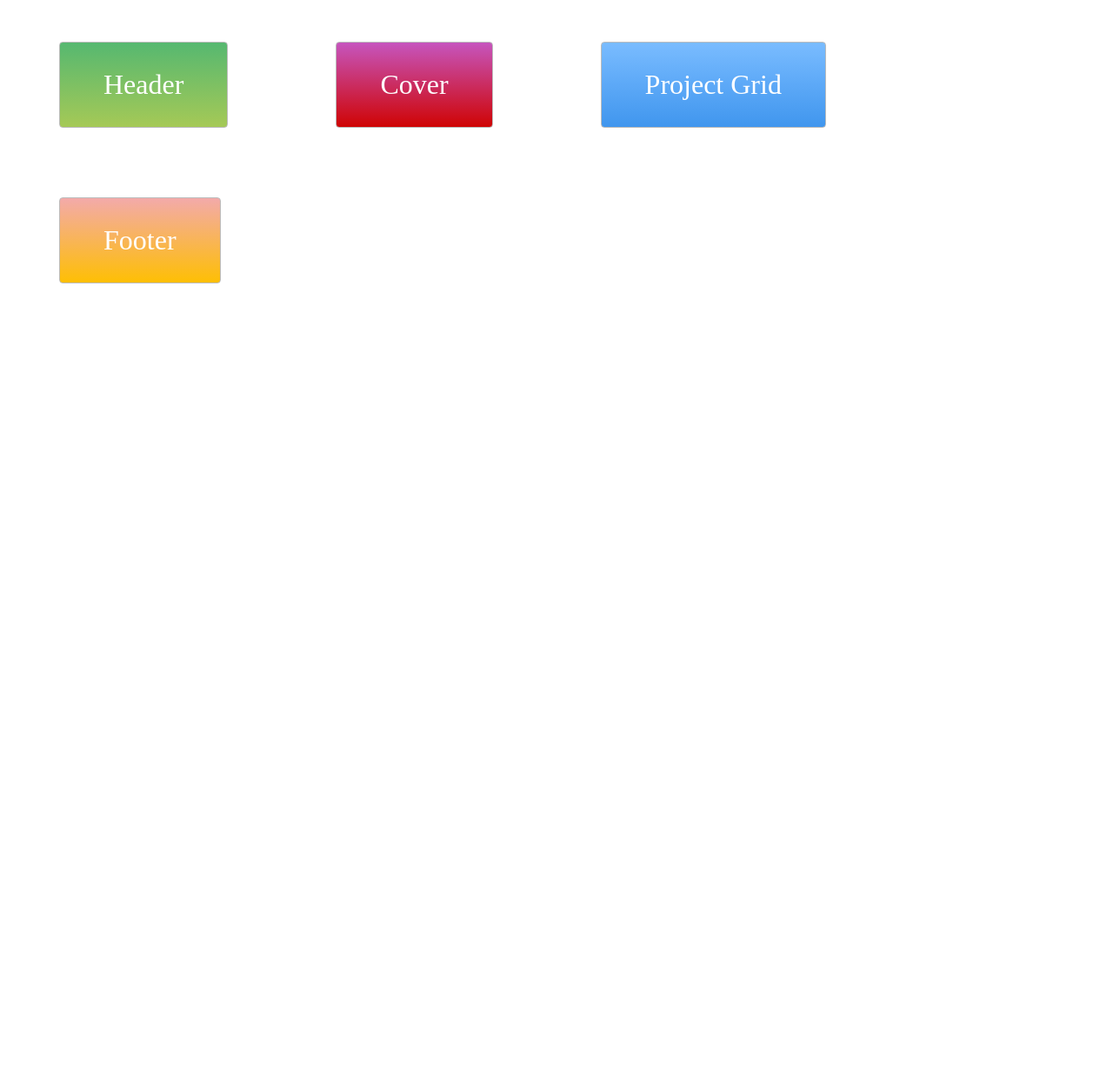
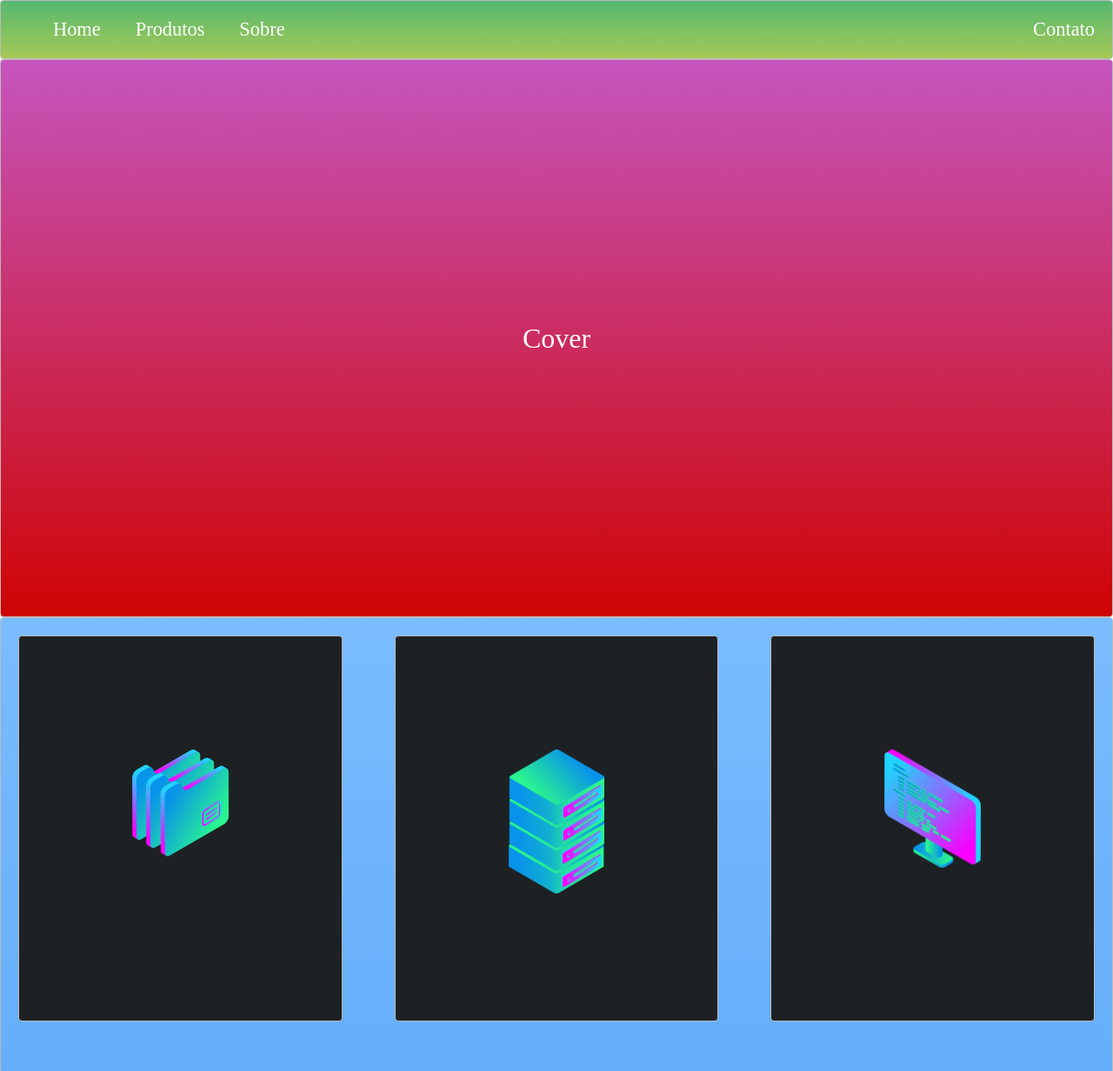
Before and after one commit to AndreVeral/ProjectLayout, a plain HTML site: page index.html in a window 1280 px wide. Shown: the top 1232 px of the page at 87% size. Before the commit the page ends 800 px from the top, so only its background shows below. Drawn offline with Linux system fonts and the light colour scheme.

Commit message:
Implementing page design and layout

```diff
--- a/index.html
+++ b/index.html
@@ -5,9 +5,38 @@
   <link rel="stylesheet" type="text/css" href="./style.css">
 </head>
 <body>
-  <div class="zone green">Header</div>
-  <div class="zone red">Cover</div>
-  <div class="zone blue">Project Grid</div>
+
+
+<header class="header">
+  <nav class="zone green">
+    <ul class="header-list">
+      <li><a href="">Home</a></li>
+      <li><a href="">Produtos</a></li>
+      <li><a href="">Sobre</a></li>
+      <li class="push"><a href="">Contato</a></li>
+    </ul>
+  </nav>
+</header>
+
+<main class="cover">
+  <nav class="container zone red">Cover</nav>
+</main>
+<main class="grid">
+  <div class="zone blue grid-wrapper">
+    <div class="box zone"><img src="./img/files_2.png" alt=""></div>
+    <div class="box zone"><img src="./img/server_2_2.png" alt=""></div>
+    <div class="box zone"><img src="./img/monitor_coding_2.png" alt=""></div>
+    <div class="box zone"><img src="./img/monitor_settings_2.png" alt=""></div>
+    <div class="box zone"><img src="./img/server_3.png" alt=""></div>
+    <div class="box zone"><img src="./img/undraw.png" alt=""></div>
+    <div class="box zone"><img src="./img/desktop_analytics_2.png" alt=""></div>
+    <div class="box zone"><img src="./img/data_storage_2_2.png" alt=""></div>
+  </div>
+</main>
+<footer class="footer">
   <div class="zone yellow">Footer</div>
+</footer>
+
+
 </body>
 </html>
--- a/style.css
+++ b/style.css
@@ -1,71 +1,144 @@
+body {
+    margin: auto 0;
+}
+
+
 .zone {
-    padding:30px 50px;
-    margin:40px 60px;
-    cursor:pointer;
-    display:inline-block;
-    color:#FFF;
-    font-size:2em;
-    border-radius:4px;
-    border:1px solid #bbb;
+    cursor: pointer;
+    color: #FFF;
+    font-size: 2em;
+    border-radius: 4px;
+    border: 1px solid #bbb;
     transition: all 0.3s linear;
 }
 
+/*Nav*/
+
+
+.header-list {
+    display: flex;
+    list-style: none;
+    font-size: 0.7em;
+    margin: 0;
+}
+
+@media only screen and (max-width: 600px) {
+    .header {
+        font-size: 0.5em;
+        padding: 0;
+    }
+}
+
+.push {
+    margin-left: auto;
+}
+
+li {
+    padding: 20px;
+}
+
+a {
+    color: white;
+    text-decoration: none;
+}
+
+/*COVER*/
+.container {
+    display: flex;
+    align-items: center;
+    justify-content: center;
+    height: 80vh;
+}
+
+/*GRID*/
+.grid-wrapper{
+    display: grid;
+    grid-gap: 20px;
+    grid-template-columns: repeat(auto-fill, minmax(350px, 1fr));
+}
+
+.box > img{
+    width: 100% ;
+}
+
+.box{
+    background-color: #1d2124;
+    padding: 130px;
+    margin: 20px    ;
+}
+
 .zone:hover {
-    -webkit-box-shadow:rgba(0,0,0,0.8) 0px 5px 15px, inset rgba(0,0,0,0.15) 0px -10px 20px;
-    -moz-box-shadow:rgba(0,0,0,0.8) 0px 5px 15px, inset rgba(0,0,0,0.15) 0px -10px 20px;
-    -o-box-shadow:rgba(0,0,0,0.8) 0px 5px 15px, inset rgba(0,0,0,0.15) 0px -10px 20px;
-    box-shadow:rgba(0,0,0,0.8) 0px 5px 15px, inset rgba(0,0,0,0.15) 0px -10px 20px;
+    -webkit-box-shadow: rgba(0, 0, 0, 0.8) 0px 5px 15px, inset rgba(0, 0, 0, 0.15) 0px -10px 20px;
+    -moz-box-shadow: rgba(0, 0, 0, 0.8) 0px 5px 15px, inset rgba(0, 0, 0, 0.15) 0px -10px 20px;
+    -o-box-shadow: rgba(0, 0, 0, 0.8) 0px 5px 15px, inset rgba(0, 0, 0, 0.15) 0px -10px 20px;
+    box-shadow: rgba(0, 0, 0, 0.8) 0px 5px 15px, inset rgba(0, 0, 0, 0.15) 0px -10px 20px;
+
 }
+
 
 /*https://paulund.co.uk/how-to-create-shiny-css-buttons*/
 /***********************************************************************
  *  Green Background
  **********************************************************************/
-.green{
+
+.green {
     background: #56B870; /* Old browsers */
     background: -moz-linear-gradient(top, #56B870 0%, #a5c956 100%); /* FF3.6+ */
-    background: -webkit-gradient(linear, left top, left bottom, color-stop(0%,#56B870), color-stop(100%,#a5c956)); /* Chrome,Safari4+ */
-    background: -webkit-linear-gradient(top, #56B870 0%,#a5c956 100%); /* Chrome10+,Safari5.1+ */
-    background: -o-linear-gradient(top, #56B870 0%,#a5c956 100%); /* Opera 11.10+ */
-    background: -ms-linear-gradient(top, #56B870 0%,#a5c956 100%); /* IE10+ */
-    background: linear-gradient(top, #56B870 0%,#a5c956 100%); /* W3C */
+    background: -webkit-gradient(linear, left top, left bottom, color-stop(0%, #56B870), color-stop(100%, #a5c956)); /* Chrome,Safari4+ */
+    background: -webkit-linear-gradient(top, #56B870 0%, #a5c956 100%); /* Chrome10+,Safari5.1+ */
+    background: -o-linear-gradient(top, #56B870 0%, #a5c956 100%); /* Opera 11.10+ */
+    background: -ms-linear-gradient(top, #56B870 0%, #a5c956 100%); /* IE10+ */
+    background: linear-gradient(top, #56B870 0%, #a5c956 100%); /* W3C */
+
 }
 
 /***********************************************************************
  *  Red Background
  **********************************************************************/
-.red{
+.red {
     background: #C655BE; /* Old browsers */
     background: -moz-linear-gradient(top, #C655BE 0%, #cf0404 100%); /* FF3.6+ */
-    background: -webkit-gradient(linear, left top, left bottom, color-stop(0%,#C655BE), color-stop(100%,#cf0404)); /* Chrome,Safari4+ */
-    background: -webkit-linear-gradient(top, #C655BE 0%,#cf0404 100%); /* Chrome10+,Safari5.1+ */
-    background: -o-linear-gradient(top, #C655BE 0%,#cf0404 100%); /* Opera 11.10+ */
-    background: -ms-linear-gradient(top, #C655BE 0%,#cf0404 100%); /* IE10+ */
-    background: linear-gradient(top, #C655BE 0%,#cf0404 100%); /* W3C */
+    background: -webkit-gradient(linear, left top, left bottom, color-stop(0%, #C655BE), color-stop(100%, #cf0404)); /* Chrome,Safari4+ */
+    background: -webkit-linear-gradient(top, #C655BE 0%, #cf0404 100%); /* Chrome10+,Safari5.1+ */
+    background: -o-linear-gradient(top, #C655BE 0%, #cf0404 100%); /* Opera 11.10+ */
+    background: -ms-linear-gradient(top, #C655BE 0%, #cf0404 100%); /* IE10+ */
+    background: linear-gradient(top, #C655BE 0%, #cf0404 100%); /* W3C */
+
 }
 
 /***********************************************************************
  *  Yellow Background
  **********************************************************************/
-.yellow{
+.footer {
+
+}
+
+.yellow {
     background: #F3AAAA; /* Old browsers */
     background: -moz-linear-gradient(top, #F3AAAA 0%, #febf04 100%); /* FF3.6+ */
-    background: -webkit-gradient(linear, left top, left bottom, color-stop(0%,#F3AAAA), color-stop(100%,#febf04)); /* Chrome,Safari4+ */
-    background: -webkit-linear-gradient(top, #F3AAAA 0%,#febf04 100%); /* Chrome10+,Safari5.1+ */
-    background: -o-linear-gradient(top, #F3AAAA 0%,#febf04 100%); /* Opera 11.10+ */
-    background: -ms-linear-gradient(top, #F3AAAA 0%,#febf04 100%); /* IE10+ */
-    background: linear-gradient(top, #F3AAAA 0%,#febf04 100%); /* W3C */
+    background: -webkit-gradient(linear, left top, left bottom, color-stop(0%, #F3AAAA), color-stop(100%, #febf04)); /* Chrome,Safari4+ */
+    background: -webkit-linear-gradient(top, #F3AAAA 0%, #febf04 100%); /* Chrome10+,Safari5.1+ */
+    background: -o-linear-gradient(top, #F3AAAA 0%, #febf04 100%); /* Opera 11.10+ */
+    background: -ms-linear-gradient(top, #F3AAAA 0%, #febf04 100%); /* IE10+ */
+    background: linear-gradient(top, #F3AAAA 0%, #febf04 100%); /* W3C */
+
+
 }
 
 /***********************************************************************
  *  Blue Background
  **********************************************************************/
-.blue{
+.blue {
     background: #7abcff; /* Old browsers */
     background: -moz-linear-gradient(top, #7abcff 0%, #60abf8 44%, #4096ee 100%); /* FF3.6+ */
-    background: -webkit-gradient(linear, left top, left bottom, color-stop(0%,#7abcff), color-stop(44%,#60abf8), color-stop(100%,#4096ee)); /* Chrome,Safari4+ */
-    background: -webkit-linear-gradient(top, #7abcff 0%,#60abf8 44%,#4096ee 100%); /* Chrome10+,Safari5.1+ */
-    background: -o-linear-gradient(top, #7abcff 0%,#60abf8 44%,#4096ee 100%); /* Opera 11.10+ */
-    background: -ms-linear-gradient(top, #7abcff 0%,#60abf8 44%,#4096ee 100%); /* IE10+ */
-    background: linear-gradient(top, #7abcff 0%,#60abf8 44%,#4096ee 100%); /* W3C */
+    background: -webkit-gradient(linear, left top, left bottom, color-stop(0%, #7abcff), color-stop(44%, #60abf8), color-stop(100%, #4096ee)); /* Chrome,Safari4+ */
+    background: -webkit-linear-gradient(top, #7abcff 0%, #60abf8 44%, #4096ee 100%); /* Chrome10+,Safari5.1+ */
+    background: -o-linear-gradient(top, #7abcff 0%, #60abf8 44%, #4096ee 100%); /* Opera 11.10+ */
+    background: -ms-linear-gradient(top, #7abcff 0%, #60abf8 44%, #4096ee 100%); /* IE10+ */
+    background: linear-gradient(top, #7abcff 0%, #60abf8 44%, #4096ee 100%); /* W3C */
+
 }
+
+footer{
+    text-align: center;
+}
```
